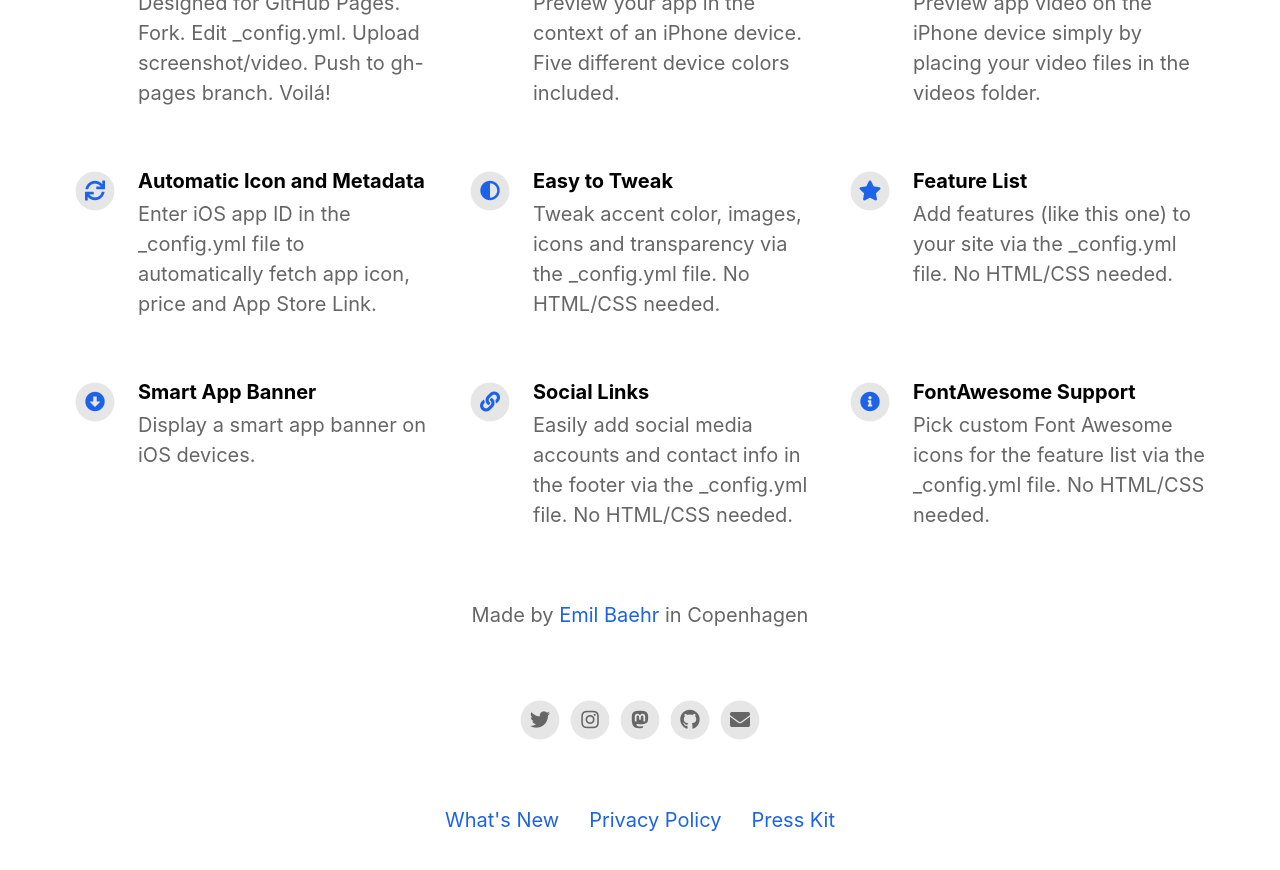
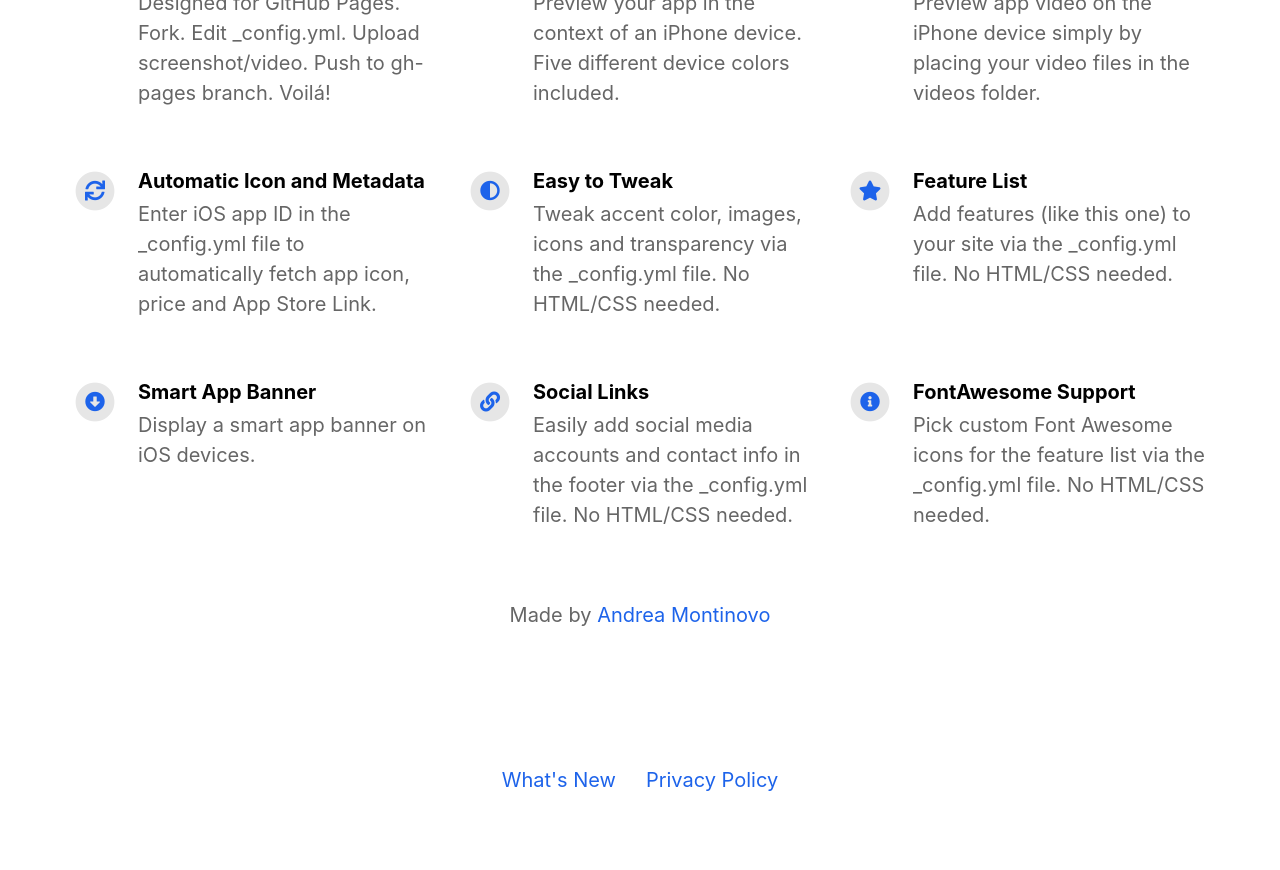
Before and after one commit to AndreaMontinovo/subwebsite, a Jekyll site: the page built from index.html, in a window 1280 px wide and 900 px high, scrolled down 1124 px. Shown: the top 870 px of the window. Built offline with Jekyll 4.4.1, drawn with Linux system fonts in a browser that asks for light colours; nearby versions of some CDN libraries.

Commit message:
added my data

```diff
--- a/_config.yml
+++ b/_config.yml
@@ -3,11 +3,11 @@ page_title                                :
 
 # App Info
 ios_app_id                                : 6444733942                                # Required. Enter iOS app ID to automatically populate name, price and icons (e.g. 718043190).
-ios_app_country                           : us                                        # Required outside USA. Enter 2 letter country code as in https://en.wikipedia.org/wiki/ISO_3166-1_alpha-2
+ios_app_country                           : it                                        # Required outside USA. Enter 2 letter country code as in https://en.wikipedia.org/wiki/ISO_3166-1_alpha-2
 
 appstore_link                             :                                           # Automatically populates if not set and if iOS app ID is set. Otherwise enter manually.
 playstore_link                            :                                           # Enter Google Play Store URL.
-presskit_download_link                    : https://emilbaehr.com                                          # Enter a link to downloadable file or (e.g. public Dropbox link to a .zip file).
+presskit_download_link                    :                                           # Enter a link to downloadable file or (e.g. public Dropbox link to a .zip file).
                                                                                       # Or upload your press kit file to assets and set path accordingly (e.g. "assets/your_press_kit.zip").
 
 app_icon                                  : # assets/appicon.png                      # Automatically populates if not set and if iOS app ID is set.  Otherwise enter path to icon file manually.
@@ -20,16 +20,16 @@ enable_smart_app_banner                   : true
 
 
 # Information About Yourself
-your_name                                 : Emil Baehr
-your_link                                 : https://emilbaehr.com
-your_city                                 : Copenhagen
-email_address                             : emil.baehr@gmail.com
+your_name                                 : Andrea Montinovo
+your_link                                 : https://montinovo.com
+your_city                                 :
+email_address                             :
 facebook_username                         :
-instagram_username                        : ebaehr
-twitter_username                          : ebaehr
-github_username                           : emilbaehr
+instagram_username                        :
+twitter_username                          :
+github_username                           :
 youtube_username                          :
-mastodon_link                             : https://mastodon.social/@ebaehr
+mastodon_link                             :
 
 
 
```
